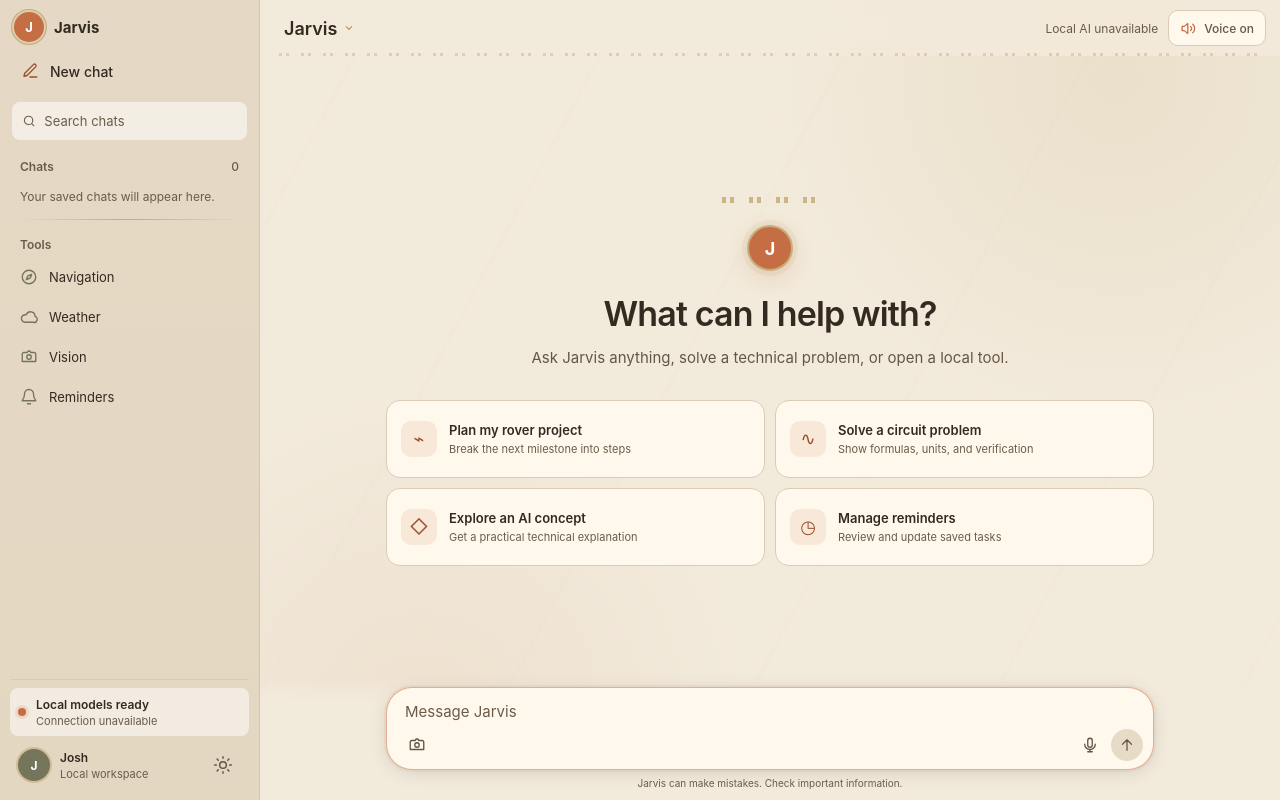
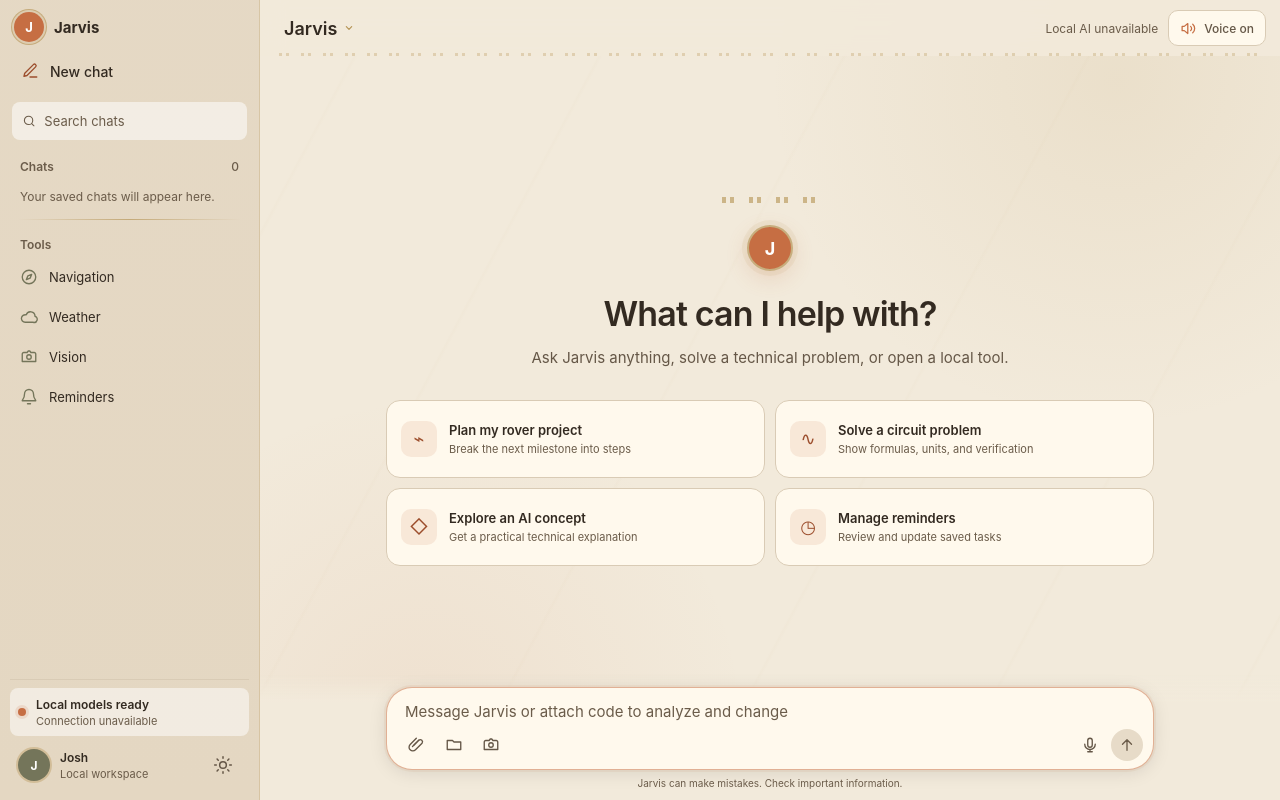
Before and after one commit to joshuaanicette/Jarvis_AI_Companion, a Python web app: template templates/jarvis_chat.html in a window 1280 px wide. Run offline with Jinja, Linux system fonts and the light colour scheme; the template is opened without the code that fills it, so the values that code supplies are empty.

Commit message:
Add code file and folder pickers to chat

```diff
--- a/templates/jarvis_chat.html
+++ b/templates/jarvis_chat.html
@@ -167,9 +167,24 @@
 
             <footer class="composer-area">
                 <form id="chatForm" class="composer">
-                    <textarea id="messageInput" rows="1" maxlength="8000" placeholder="Message Jarvis" aria-label="Message Jarvis"></textarea>
+                    <div id="attachmentTray" class="attachment-tray hidden" aria-live="polite"></div>
+
+                    <input id="codeFileInput" class="hidden" type="file" multiple
+                        accept=".py,.js,.ts,.tsx,.jsx,.json,.yaml,.yml,.toml,.md,.html,.css,.sh,.txt">
+                    <input id="codeFolderInput" class="hidden" type="file" multiple webkitdirectory directory
+                        accept=".py,.js,.ts,.tsx,.jsx,.json,.yaml,.yml,.toml,.md,.html,.css,.sh,.txt">
+
+                    <textarea id="messageInput" rows="1" maxlength="8000" placeholder="Message Jarvis or attach code to analyze and change" aria-label="Message Jarvis"></textarea>
 
                     <div class="composer-toolbar">
+                        <button id="attachCodeButton" class="composer-button" type="button" aria-label="Attach code files" title="Attach code files">
+                            <svg viewBox="0 0 24 24" aria-hidden="true"><path d="m8 12 6.5-6.5a3 3 0 0 1 4.2 4.2L10 18.4a5 5 0 0 1-7.1-7.1l8.2-8.2"/><path d="m6 14 8.5-8.5"/></svg>
+                        </button>
+
+                        <button id="attachFolderButton" class="composer-button" type="button" aria-label="Attach a code folder" title="Attach code folder">
+                            <svg viewBox="0 0 24 24" aria-hidden="true"><path d="M3 6h7l2 2h9v10H3Z"/></svg>
+                        </button>
+
                         <button id="cameraComposerButton" class="composer-button" type="button" aria-label="Open camera" title="Open vision">
                             <svg viewBox="0 0 24 24" aria-hidden="true"><path d="M14.5 6 13 4h-2L9.5 6H5a2 2 0 0 0-2 2v10h18V8a2 2 0 0 0-2-2Z"/><circle cx="12" cy="12" r="3"/></svg>
                         </button>
```
